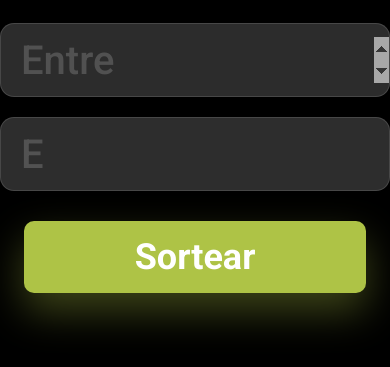
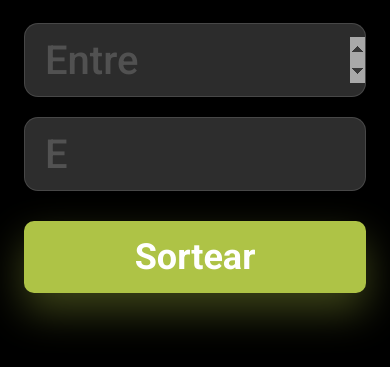
Before and after one commit to JohnatanG3/dev-sorteio, a plain HTML site: page index.html in a window 390 px wide. Shown: the part 421-788 px from the top of the page. Drawn offline with Linux system fonts and the light colour scheme.

Commit message:
Responsividade Atualizada

```diff
--- a/styles.css
+++ b/styles.css
@@ -90,10 +90,15 @@ button:active {
 
     input {
         margin-bottom: 20px;
-        width: 100%;
         display: flex;
         flex-direction: column;
         align-items: center;
+        justify-content: center;
+        margin: 20px auto;
+    }
+
+    .input-min {
+        margin: 0 auto;
     }
 
     button {
```
